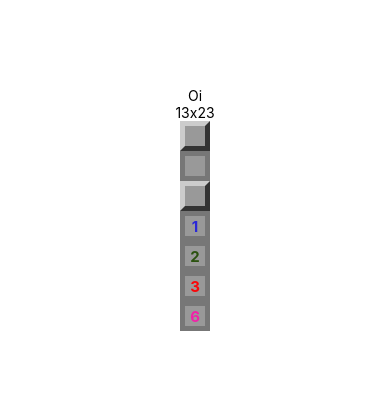
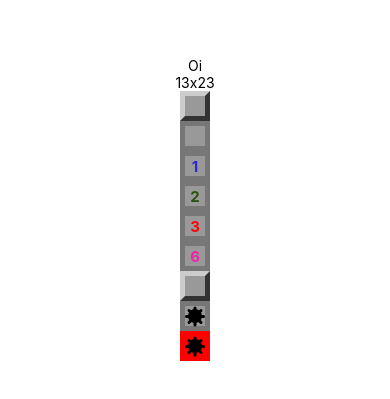
Before and after one commit to AnthonyLeier/minesweeper-app, a React Native app: screen / in a window 390 px wide. Shown: the part 213-612 px from the top of the page. Built offline with nearby package versions, Linux system fonts and the light colour scheme.

Commit message:
Todas tipos de fields e mines finalizados

```diff
--- a/App.js
+++ b/App.js
@@ -14,11 +14,13 @@
 				</Text>
 				<Field />
 				<Field opened />
-				<Field mined />
 				<Field opened nearMines={1} />
 				<Field opened nearMines={2} />
 				<Field opened nearMines={3} />
 				<Field opened nearMines={6} />
+				<Field mined />
+				<Field opened mined />
+				<Field opened mined exploded />
 			</SafeAreaView>
 		);
 	}
--- a/src/components/Field.js
+++ b/src/components/Field.js
@@ -1,11 +1,13 @@
 import React from 'react';
 import {View, StyleSheet, Text} from 'react-native';
 import params from '../params';
+import Mine from './Mine';
 
 export default (props) => {
-	const {mined, opened, nearMines} = props;
+	const {mined, opened, nearMines, exploded} = props;
 	const styleField = [styles.field];
 	if (opened) styleField.push(styles.opened);
+	if (exploded) styleField.push(styles.exploded);
 	if (styleField.length === 1) styleField.push(styles.regular);
 
 	let color = null;
@@ -23,6 +25,7 @@
 			) : (
 				false
 			)}
+			{mined && opened ? <Mine /> : false}
 		</View>
 	);
 };
@@ -51,4 +54,8 @@
 		fontWeight: 'bold',
 		fontSize: params.fontSize,
 	},
+	exploded: {
+		backgroundColor: 'red',
+		borderColor: 'red',
+	},
 });
--- /dev/null
+++ b/src/components/Mine.js
@@ -0,0 +1,36 @@
+import React from 'react';
+import {View, StyleSheet} from 'react-native';
+
+export default (props) => {
+	return (
+		<View style={styles.container}>
+			<View style={styles.coreMine} />
+			<View style={styles.line} />
+			<View style={[styles.line, {transform: [{rotate: '45deg'}]}]} />
+			<View style={[styles.line, {transform: [{rotate: '90deg'}]}]} />
+			<View style={[styles.line, {transform: [{rotate: '135deg'}]}]} />
+		</View>
+	);
+};
+
+const styles = StyleSheet.create({
+	container: {
+		alignItems: 'center',
+		justifyContent: 'center',
+	},
+	coreMine: {
+		height: 14,
+		width: 14,
+		borderRadius: 10,
+		backgroundColor: 'black',
+		alignItems: 'center',
+		justifyContent: 'center',
+	},
+	line: {
+		position: 'absolute',
+		height: 3,
+		width: 20,
+		borderRadius: 3,
+		backgroundColor: 'black',
+	},
+});
```
